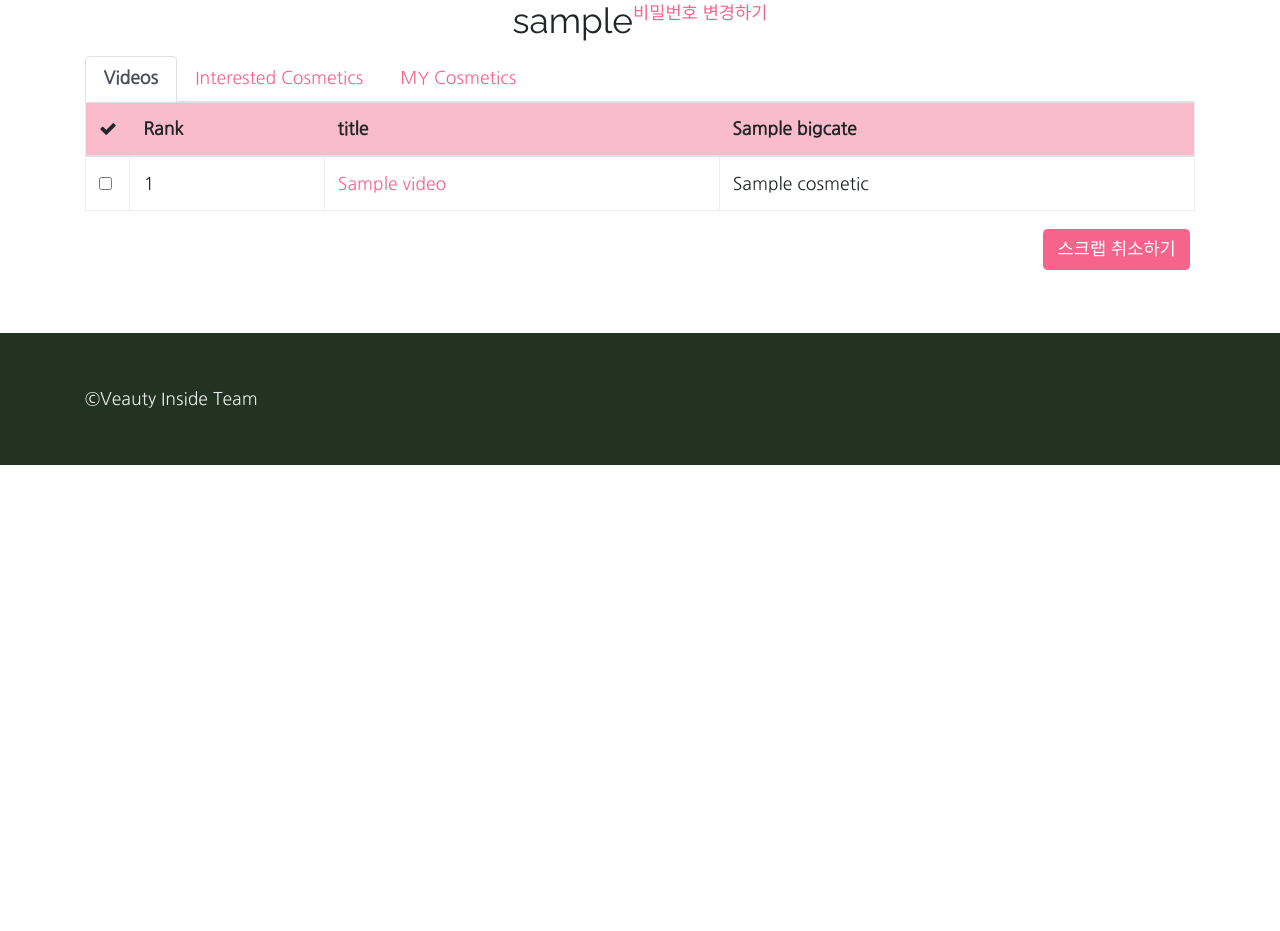
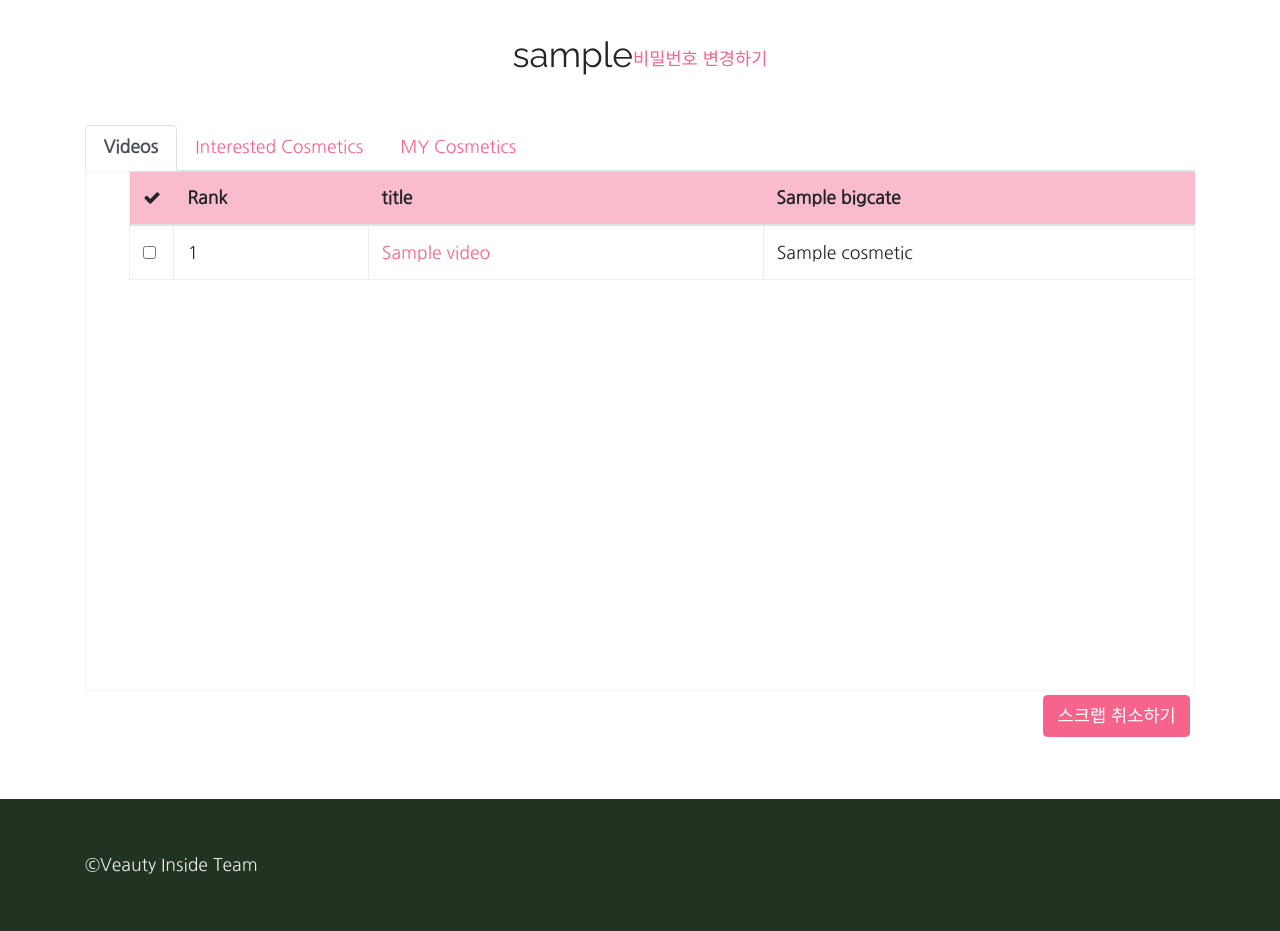
Before and after one commit to pirogramming/veauty_inside, a Django app: page /accounts/profile/ in a window 1280 px wide. Shown: the part 62-993 px from the top of the page. Before the commit the page ends 527 px from the top, so only its background shows below. Run offline with Django 3.2, Linux system fonts and the light colour scheme; a user stored in the database is signed in; tables that the repository leaves empty hold one stand-in row (values such as "Sample post"); some libraries are stand-ins or nearby versions.

Commit message:
Add table vertical scroll

```diff
--- a/accounts/templates/accounts/profile.html
+++ b/accounts/templates/accounts/profile.html
@@ -2,8 +2,8 @@
 
 {% block content %}
 <div class="container">
-    <div class="row d-flex justify-content-center">
-        <h2>{{ user }}</h2>
+    <div class="row d-flex justify-content-center align-items-center" style="height:15vh;">
+        <h2>{{ user.nickname }}</h2>
 
         <a href="{% url "password_change" %}">비밀번호 변경하기</a>
 {#        <a href="{% url "nickname_change" %}">닉네임 변경하기</a>#}
--- a/accounts/templates/accounts/video_table.html
+++ b/accounts/templates/accounts/video_table.html
@@ -3,7 +3,9 @@
 {% block table %}
 <form action="{% url 'video_scrap_processing' %}" method="post">
     {% csrf_token %}
-    <div class="show scrolling table-responsive">
+    <div class="over-wrap mb-1 profile-table">
+        <div class="scroll-wrap">
+            <div class="scrolling table-responsive scrollbar-lady-lips thin square">
                 <table class="table">
                     <thead>
                         <tr>
@@ -53,6 +55,8 @@
                     </tbody>
                 </table>
             </div>
+        </div>
+    </div>
     <div class="scrap-wrap">
         <div class="text-right">
             <button type="submit" class="btn btn-primary mt-auto">스크랩 취소하기</button>
--- a/veauty_inside/static/style.css
+++ b/veauty_inside/static/style.css
@@ -150,12 +150,88 @@ tbody > .vid-select > input {
 .result-video th:nth-of-type(3), .result-video td:nth-of-type(3) { width: 220px; }
 .result-video th:nth-of-type(4), .result-video td:nth-of-type(4) { width: 900px; }
 
-
+/*
 .scrolling{
     overflow: auto;
     white-space: nowrap;
     table-layout: fixed;
 }
+*/
+.profile-table, .profile-table div {
+    height : 65vh;
+}
+
+.main-table, .main-table div {
+    height : 75vh;
+}
+
+.combine-table, .combine-table div {
+    height : 70vh;
+}
+
+.combine-list-table, .combine-list-table div {
+    height : 65vh;
+}
+
+.result-table, .result-table div {
+    height : 80vh;
+}
+
+.over-wrap {
+    width : 100%;
+    overflow-x: auto;
+    white-space: nowrap;
+    table-layout: fixed;
+    box-shadow: 0 0 0 0.5px #EEEEEE inset;
+}
+
+.scroll-wrap {
+    position: relative;
+    overflow: hidden;
+}
+
+.scrolling {
+    overflow-y: auto;
+    margin-left:2.5em;
+}
+
+.headcol {
+    position:absolute;
+    width:2.5em;
+    left:0;
+    border : 0px;
+    padding-bottom : 10px;
+    border : 0px;
+}
+th.headcol {
+    background-color : #fabccd;
+}
+
+.scrollbar-lady-lips::-webkit-scrollbar-track {
+-webkit-box-shadow: inset 0 0 6px rgba(0, 0, 0, 0.1);
+background-color: #F5F5F5;
+border-radius: 10px; }
+
+.scrollbar-lady-lips::-webkit-scrollbar {
+width: 12px;
+background-color: #F5F5F5; }
+
+.scrollbar-lady-lips::-webkit-scrollbar-thumb {
+border-radius: 10px;
+-webkit-box-shadow: inset 0 0 6px rgba(0, 0, 0, 0.1);
+background-image: -webkit-gradient(linear, left bottom, left top, from(#ff9a9e), color-stop(99%, #fecfef),
+to(#fecfef));
+background-image: -webkit-linear-gradient(bottom, #ff9a9e 0%, #fecfef 99%, #fecfef 100%);
+background-image: linear-gradient(to top, #ff9a9e 0%, #fecfef 99%, #fecfef 100%); }
+
+.square::-webkit-scrollbar-track {
+border-radius: 0 !important; }
+
+.square::-webkit-scrollbar-thumb {
+border-radius: 0 !important; }
+
+.thin::-webkit-scrollbar {
+width: 6px; height:10px;}
 
 
 /*.big-cate{*/
```
Also changed, not shown: accounts/templates/accounts/cosmetic_table.html (+6 -1 lines), beauty/templates/beauty/combine_cosmetic.html (+12 -6 lines), beauty/templates/beauty/combine_result.html (+26 -9 lines), beauty/templates/beauty/cosmetic_list.html (+7 -2 lines), beauty/templates/beauty/video_list.html (+7 -3 lines). Lines whose indentation alone changed are shown as unchanged.
